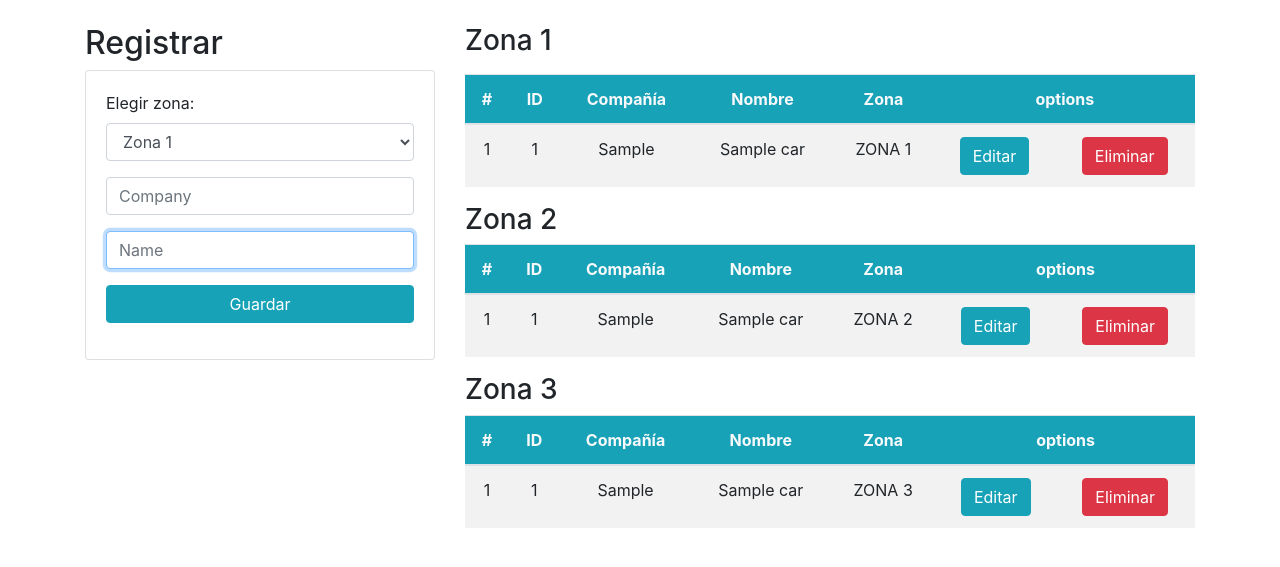
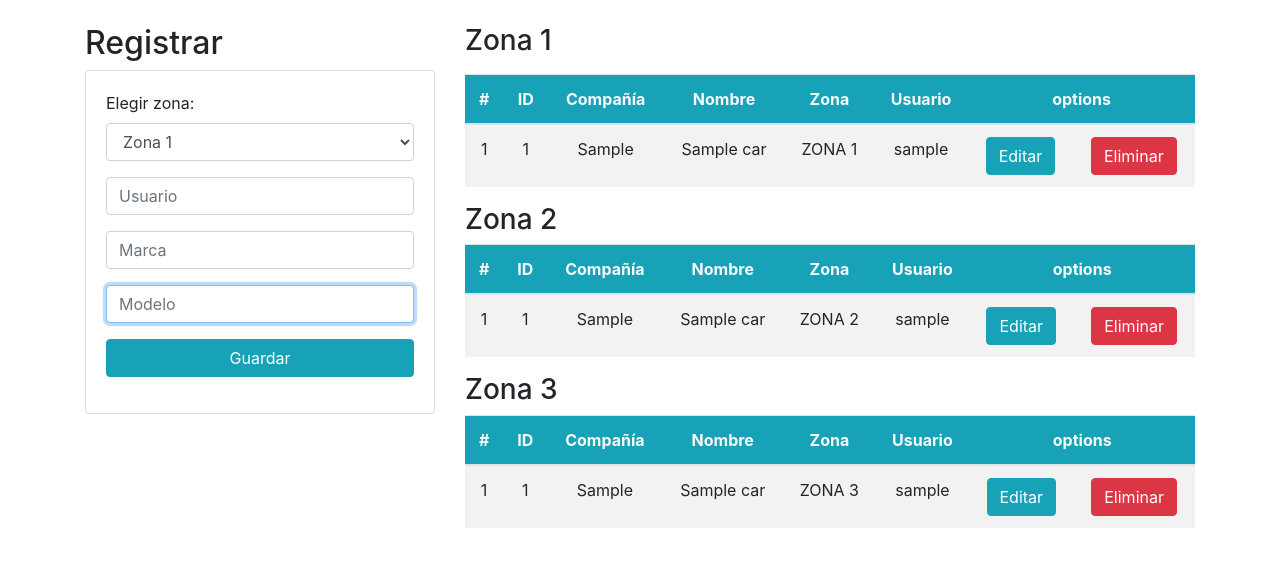
Before and after one commit to cristianemoyano/distributed_db, a Django app: template cars/templates/cars/index.html in a window 1280 px wide. Shown: the part 56-623 px from the top of the page. Run offline with Django 3.2, Linux system fonts and the light colour scheme; the template is opened without the code that fills it: values that come from a table or form of the project are taken from there, others are empty; tables that the repository leaves empty hold one stand-in row (values such as "Sample post").

Commit message:
improvements

```diff
--- a/cars/models.py
+++ b/cars/models.py
@@ -18,9 +18,16 @@ class Car(models.Model):
     name = models.CharField(max_length=50,null=True)
     slug = models.SlugField(null=True, blank=True)
     company = models.CharField(max_length=120)
+    user_pk = models.PositiveIntegerField()
 
-    def get_shard(self):
-        return self.company.user.shard
+    def get_user(self):
+        from django.contrib.auth import get_user_model
+        return get_user_model().objects.get(pk=self.user_pk)
+
+    @staticmethod
+    def get_user_from_id(user_pk):
+        from django.contrib.auth import get_user_model
+        return get_user_model().objects.get(pk=user_pk)
 
     class Meta:
         verbose_name = 'Car'
--- a/cars/templates/cars/index.html
+++ b/cars/templates/cars/index.html
@@ -26,11 +26,14 @@
                         </select>
                     </div>
                     <div class="form-group">
-                        <input type="text" id="companyInput" name="companyInput" class="form-control" min="1" max="9"
-                            placeholder="Company" required>
+                        <input type="text" id="userInput" name="userInput" class="form-control"
+                            placeholder="Usuario" required>
                     </div>
                     <div class="form-group">
-                        <input type="text" id="nameInput" name="nameInput" class="form-control" placeholder="Name"
+                        <input type="text" id="companyInput" name="companyInput" class="form-control" placeholder="Marca" required>
+                    </div>
+                    <div class="form-group">
+                        <input type="text" id="nameInput" name="nameInput" class="form-control" placeholder="Modelo"
                             autofocus required>
                     </div>
 
@@ -52,6 +55,7 @@
                         <th>Compañía</th>
                         <th>Nombre</th>
                         <th>Zona</th>
+                        <th>Usuario</th>
                         <th colspan="2"> options</th>
                     </tr>
                 </thead>
@@ -63,6 +67,7 @@
                         <td>{{car.company}}</td>
                         <td>{{car.name}}</td>
                         <td>ZONA 1</td>
+                        <td>{{car.get_user }}</td>
                         <td><a href="{%  url 'editUrl' zone='1' slug=car.slug %}" class="btn btn-info">Editar</a></td>
                         <td><a href="{%  url 'deleteUrl' zone='1' slug=car.slug %}" class="btn btn-danger btnDelete">Eliminar</a></td>
                     </tr>
@@ -78,6 +83,7 @@
                         <th>Compañía</th>
                         <th>Nombre</th>
                         <th>Zona</th>
+                        <th>Usuario</th>
                         <th colspan="2"> options</th>
                     </tr>
                 </thead>
@@ -89,6 +95,7 @@
                         <td>{{car.company}}</td>
                         <td>{{car.name}}</td>
                         <td>ZONA 2</td>
+                        <td>{{car.get_user }}</td>
                         <td><a href="{%  url 'editUrl' zone='2' slug=car.slug %}" class="btn btn-info">Editar</a></td>
                         <td><a href="{%  url 'deleteUrl' zone='2' slug=car.slug %}" class="btn btn-danger btnDelete">Eliminar</a></td>
                     </tr>
@@ -104,6 +111,7 @@
                         <th>Compañía</th>
                         <th>Nombre</th>
                         <th>Zona</th>
+                        <th>Usuario</th>
                         <th colspan="2"> options</th>
                     </tr>
                 </thead>
@@ -115,6 +123,7 @@
                         <td>{{car.company}}</td>
                         <td>{{car.name}}</td>
                         <td>ZONA 3</td>
+                        <td>{{car.get_user }}</td>
                         <td><a href="{%  url 'editUrl' zone='3' slug=car.slug %}" class="btn btn-info">Editar</a></td>
                         <td><a href="{%  url 'deleteUrl' zone='3' slug=car.slug %}" class="btn btn-danger btnDelete">Eliminar</a></td>
                     </tr>
--- a/cars/views.py
+++ b/cars/views.py
@@ -11,8 +11,9 @@ def createCar(request):
     name = request.POST['nameInput']
     company = request.POST['companyInput']
     zone = request.POST['zoneInput']
+    user_pk = request.POST['userInput']
 
-    Car.objects.using(zone).create(name=name, company=company)
+    Car.objects.using(zone).create(name=name, company=company, user_pk=user_pk)
     messages.success(request, 'Vehículo: ' + name +' ¡creado!')
     return redirect('/cars')
 
```
Also changed, not shown: cars/admin.py (+12 -1 lines), cars/migrations/0001_initial.py.
